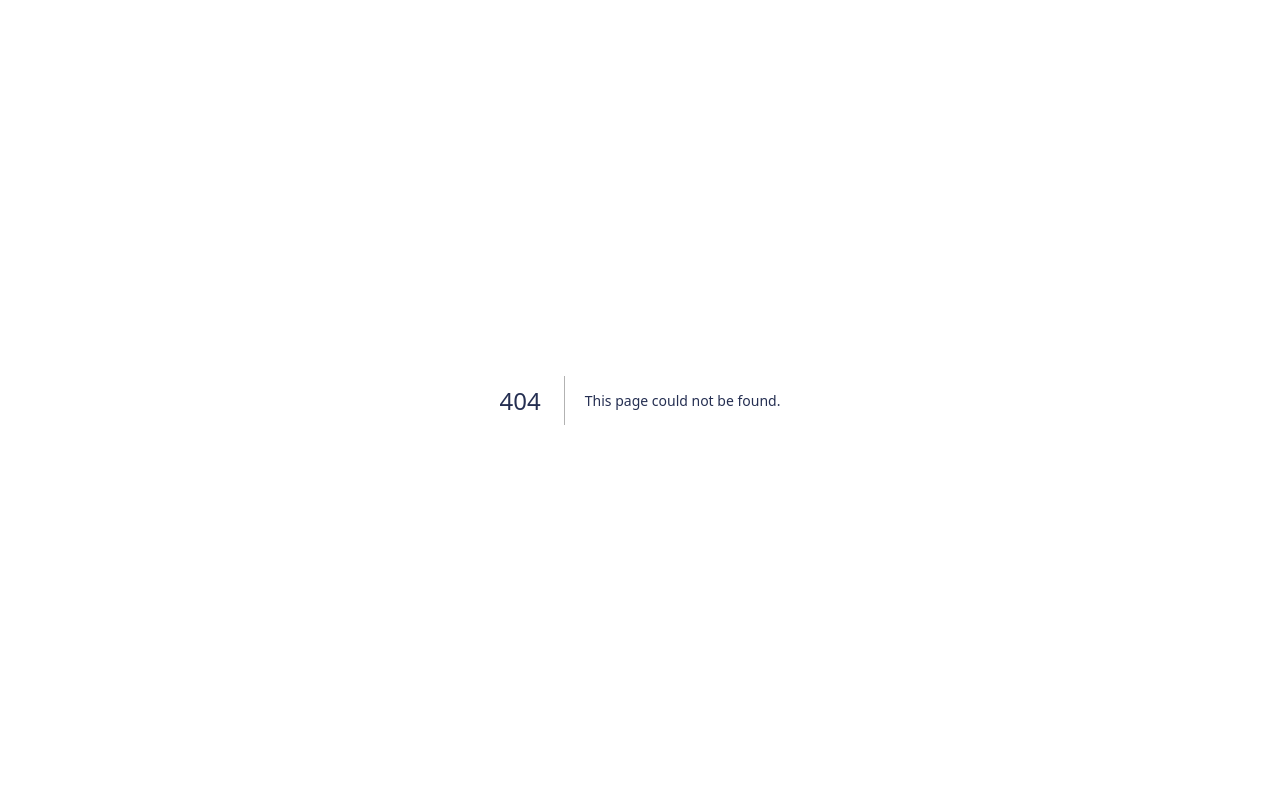
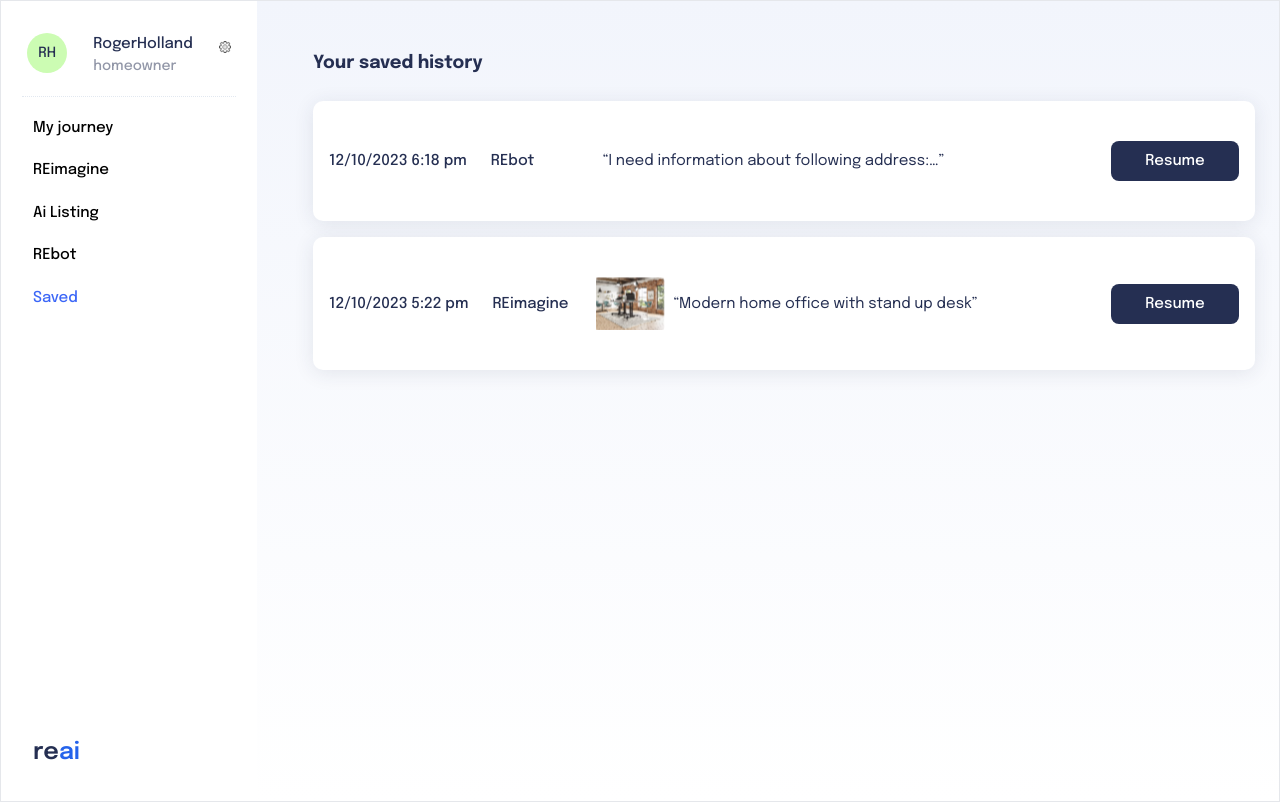
Before and after one commit to ChandanSayed/reai, a Next.js app: page /saved in a window 1280 px wide. Before the commit this address had no page. Built offline with nearby package versions, Linux system fonts and the light colour scheme.

Commit message:
History route added

```diff
--- /dev/null
+++ b/src/app/saved/page.js
@@ -0,0 +1,45 @@
+import Sidebar from '@/components/sharing/Sidebar';
+import Para from '/public/images/para.png';
+import Image from 'next/image';
+
+export default function page() {
+  const savedHistory = [
+    {
+      time: '12/10/2023 6:18 pm',
+      category: 'REbot',
+      desc: '“I need information about following address:…”',
+      img: '',
+      buttonText: 'Resume'
+    },
+    {
+      time: '12/10/2023 5:22 pm',
+      category: 'REimagine',
+      desc: '“Modern home office with stand up desk”',
+      img: Para,
+      buttonText: 'Resume'
+    }
+  ];
+  return (
+    <div className={`flex gap-2 bg-onboard-bg min-h-screen border pr-4 md:pr-6`}>
+      <Sidebar />
+      <div className="saved pt-12 pl-4 sm:pl-12 flex-1">
+        <h3 className="font-bold text-base sm:text-lg mb-6">Your saved history</h3>
+        <div className="saved-history">
+          {savedHistory.map((item, i) => {
+            return (
+              <div className="card max-w-1024 w-full rounded-10 bg-white shadow-onboard-shadow flex flex-col sm:flex-row items-center gap-6 px-4 py-10 mb-4" key={i}>
+                <p className="text-sm sm:text-15">{item.time}</p>
+                <p className="w-20 text-sm sm:text-15">{item.category}</p>
+                <div className="flex items-center">
+                  {item.img && <Image src={item.img} alt="history image" />}
+                  <p className="text-sm sm:text-15 font-normal ml-2">{item.desc}</p>
+                </div>
+                <button className="bg-text-color w-32 rounded-lg text-sm sm:text-15 text-white hover:bg-opacity-80 h-10 mx-auto sm:mr-0 sm:ml-auto">{item.buttonText}</button>
+              </div>
+            );
+          })}
+        </div>
+      </div>
+    </div>
+  );
+}
--- a/src/app/welcome/page.js
+++ b/src/app/welcome/page.js
@@ -1,6 +1,6 @@
 'use client';
 import RightSidebar from '@/components/welcome/RightSidebar';
-import Sidebar from '@/components/welcome/Sidebar';
+import Sidebar from '@/components/sharing/Sidebar';
 import Copilot from '/public/images/copilot.png';
 import Image from 'next/image';
 import QueryButtons from '@/components/welcome/QueryButtons';
--- a/src/components/welcome/Sidebar.js
+++ b/src/components/sharing/Sidebar.js
@@ -4,9 +4,11 @@ import Settings from '/public/images/setting.png';
 import Link from 'next/link';
 import { MdClose, MdOutlineMenu } from 'react-icons/md';
 import { useEffect, useState } from 'react';
+import { usePathname } from 'next/navigation';
 
 export default function Sidebar() {
   const [openMenu, setOpenMenu] = useState(false);
+  const pathName = usePathname();
 
   useEffect(() => {
     if (openMenu) {
@@ -19,28 +21,23 @@ export default function Sidebar() {
   const links = [
     {
       name: 'My journey',
-      link: '/welcome',
-      style: 'text-off-blue'
+      link: '/welcome'
     },
     {
       name: 'REimagine',
-      link: '#',
-      style: ''
+      link: '#'
     },
     {
       name: 'Ai Listing',
-      link: '#',
-      style: ''
+      link: '#'
     },
     {
       name: 'REbot',
-      link: '#',
-      style: ''
+      link: '#'
     },
     {
       name: 'Saved',
-      link: '#',
-      style: ''
+      link: '/saved'
     }
   ];
 
@@ -67,7 +64,7 @@ export default function Sidebar() {
         <ul className="font-medium text-15 text-black">
           {links.map((link, i) => (
             <li className="mb-5" key={i}>
-              <Link className={link.style} href={link.link}>
+              <Link className={`${pathName === link.link.toLowerCase() ? 'text-off-blue' : ''}`} href={link.link}>
                 {link.name}
               </Link>
             </li>
```
